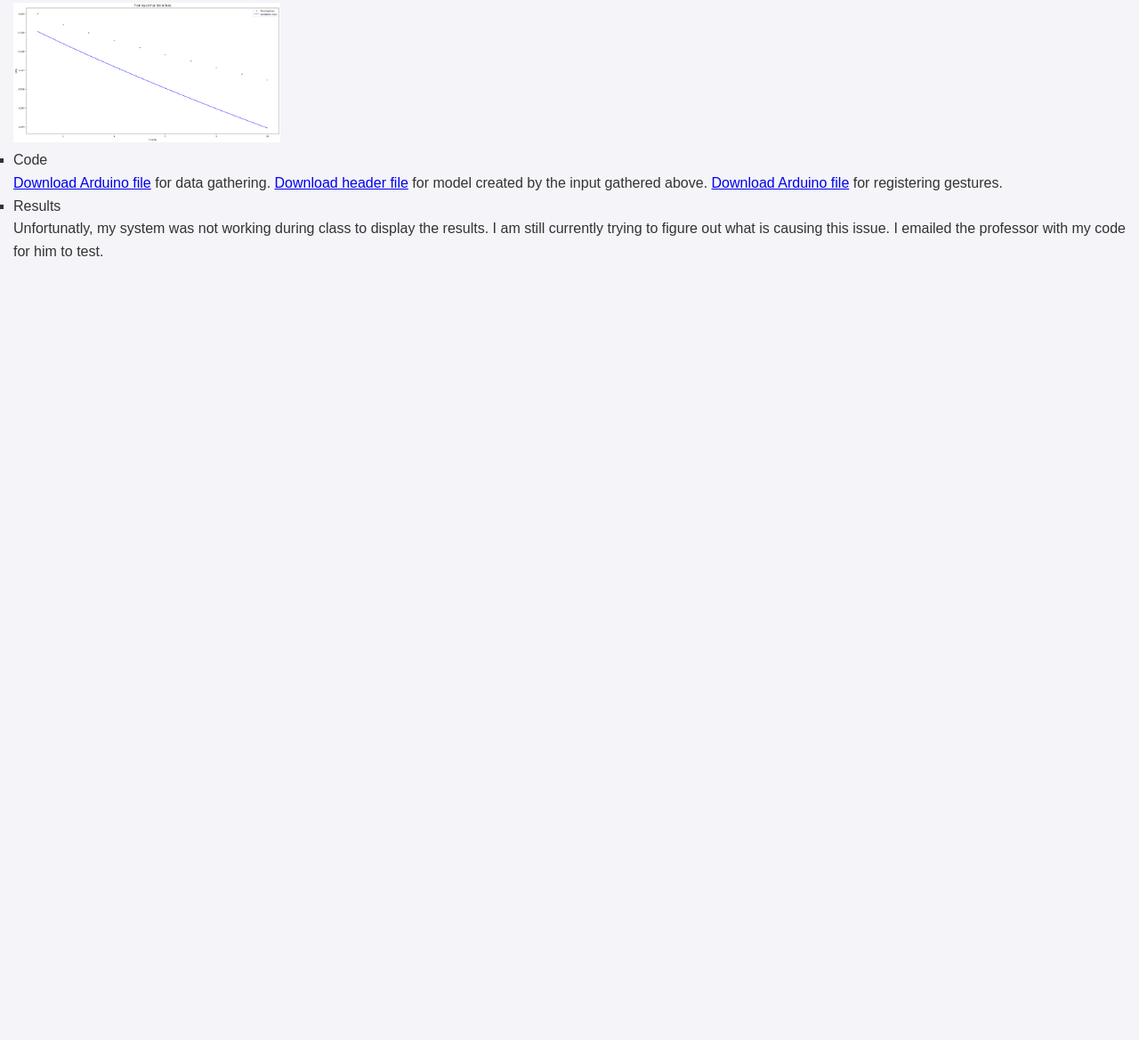
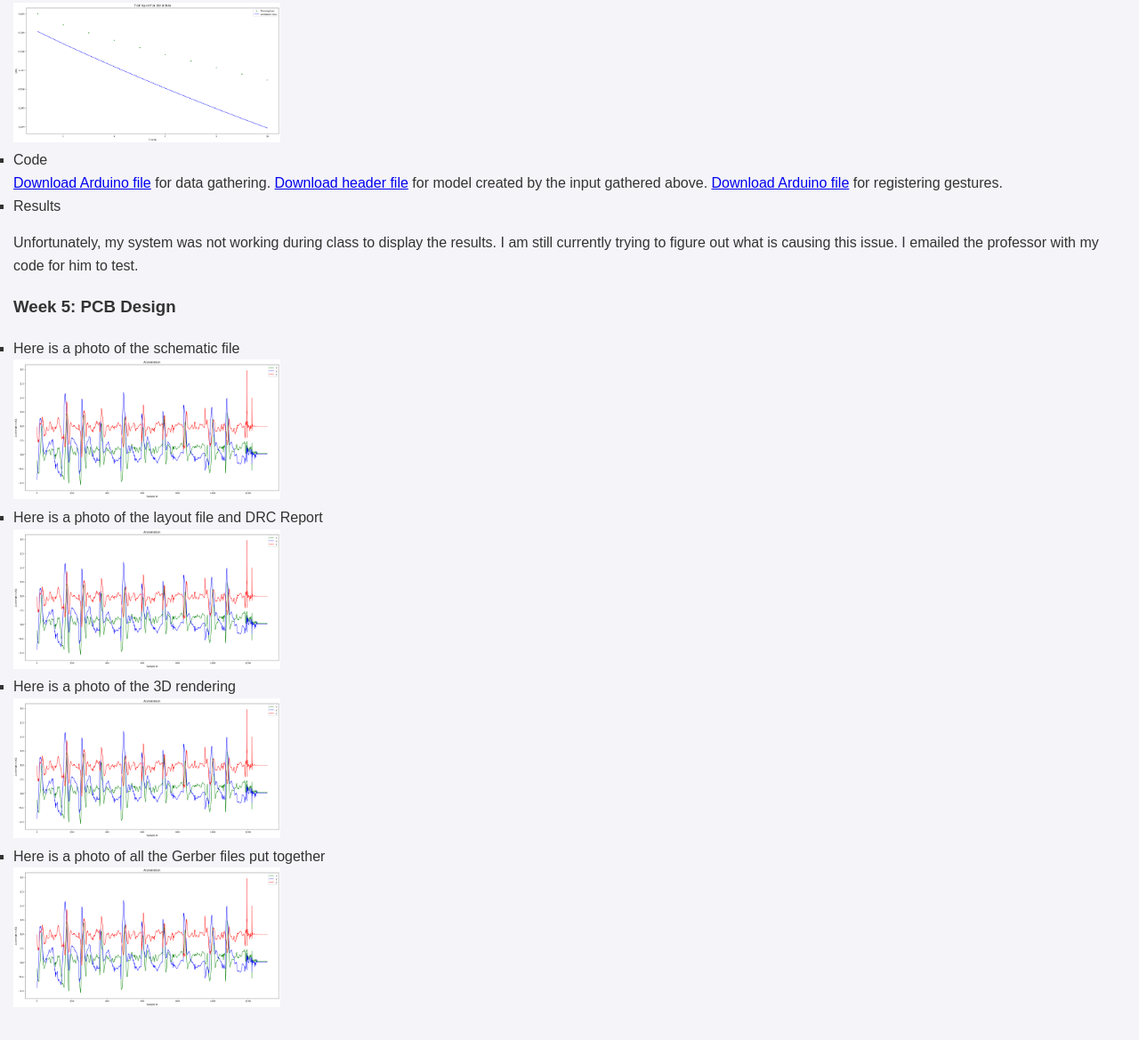
Before and after one commit to iklking/CSCE5612-project-website, a plain HTML site: page index.html in a window 1280 px wide. Shown: the part 6297-7466 px from the top of the page at 89% size. Before the commit the page ends 6623 px from the top, so only its background shows below. Drawn offline with Linux system fonts and the light colour scheme; files whose address does not match are found by name.

Commit message:
Update index.html

```diff
--- a/index.html
+++ b/index.html
@@ -102,7 +102,16 @@
         <a href="Lab 4/model.h" download>Download header file</a> for model created by the input gathered above.
         <a href="Lab 4/IMU_Classifier.ino" download>Download Arduino file</a> for registering gestures.
       <li>Results</li>
-        Unfortunatly, my system was not working during class to display the results. I am still currently trying to figure out what is causing this issue. I emailed the professor with my code for him to test.
+        <p>Unfortunately, my system was not working during class to display the results. I am still currently trying to figure out what is causing this issue. I emailed the professor with my code for him to test. </p>
+    <h3>Week 5: PCB Design</h3>
+      <li>Here is a photo of the schematic file</li>
+        <img src="Lab 4/punch.png" alt="punch" width="300">
+      <li>Here is a photo of the layout file and DRC Report</li>
+        <img src="Lab 4/punch.png" alt="punch" width="300">
+      <li>Here is a photo of the 3D rendering</li>
+        <img src="Lab 4/punch.png" alt="punch" width="300">
+      <li>Here is a photo of all the Gerber files put together</li>
+        <img src="Lab 4/punch.png" alt="punch" width="300">
   </ul>
 </body>
 </html>
```
